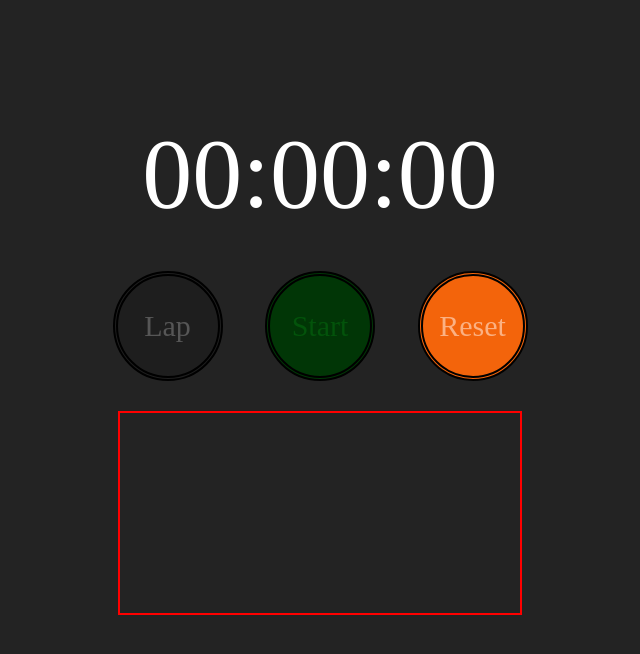
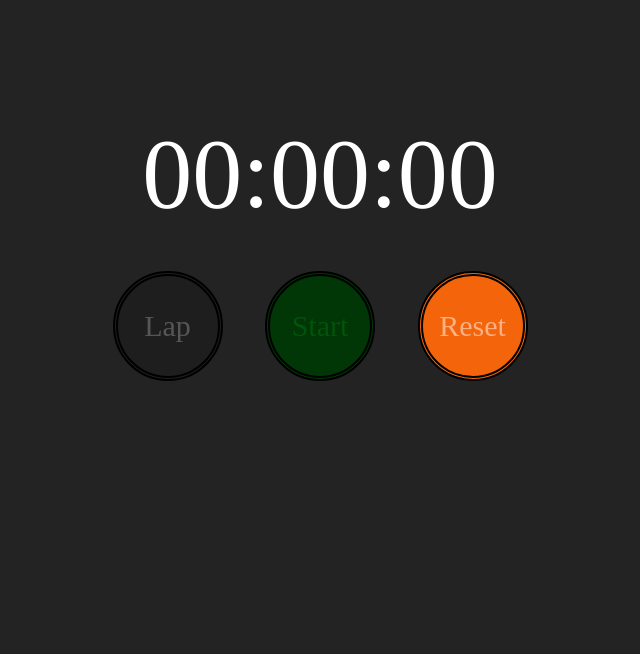
Before and after one commit to shaikwasef/react-stop_watch_apple, a React (Create React App) app: page / in a window 1280 px wide. Shown: the top 654 px of the page, without its empty margins (320-960 px from the left). Built offline with nearby package versions, Linux system fonts and the light colour scheme.

Commit message:
Final_clock_ready

```diff
--- a/src/App.js
+++ b/src/App.js
@@ -46,7 +46,7 @@ class App extends React.Component {
 
   handleResetClick() {
     clearInterval(this.timerID);
-    this.setState({ seconds: 0, minutes: 0, hours: 0, start: true });
+    this.setState({ seconds: 0, minutes: 0, hours: 0, start: true , previousTime : '00:00:00'});
   }
 
   tick() {
--- a/src/style.css
+++ b/src/style.css
@@ -52,7 +52,6 @@ body {
 }
 
 .scroll_lap {
-  border: 2px solid red;
   width: 400px;
   height: 200px;
   margin: auto;
@@ -60,6 +59,7 @@ body {
 	overflow : auto ;
 	flex-direction : column ;
 	align-items : center ;
+  overflow-x : hidden ;
 }
 
  .list{
@@ -71,5 +71,15 @@ body {
  	border: 10px transparent;
  	border-bottom : 2px solid white;
  	flex : 0 0 auto;
-   font-size : 30px ;
+  font-size : 30px ;
  }
+
+/*scrollers */
+ ::-webkit-scrollbar {
+    width: 12px;
+}
+
+::-webkit-scrollbar-thumb {
+    border-radius: 10px;
+    -webkit-box-shadow: inset 0 0 16px #e1eced;
+}
```
